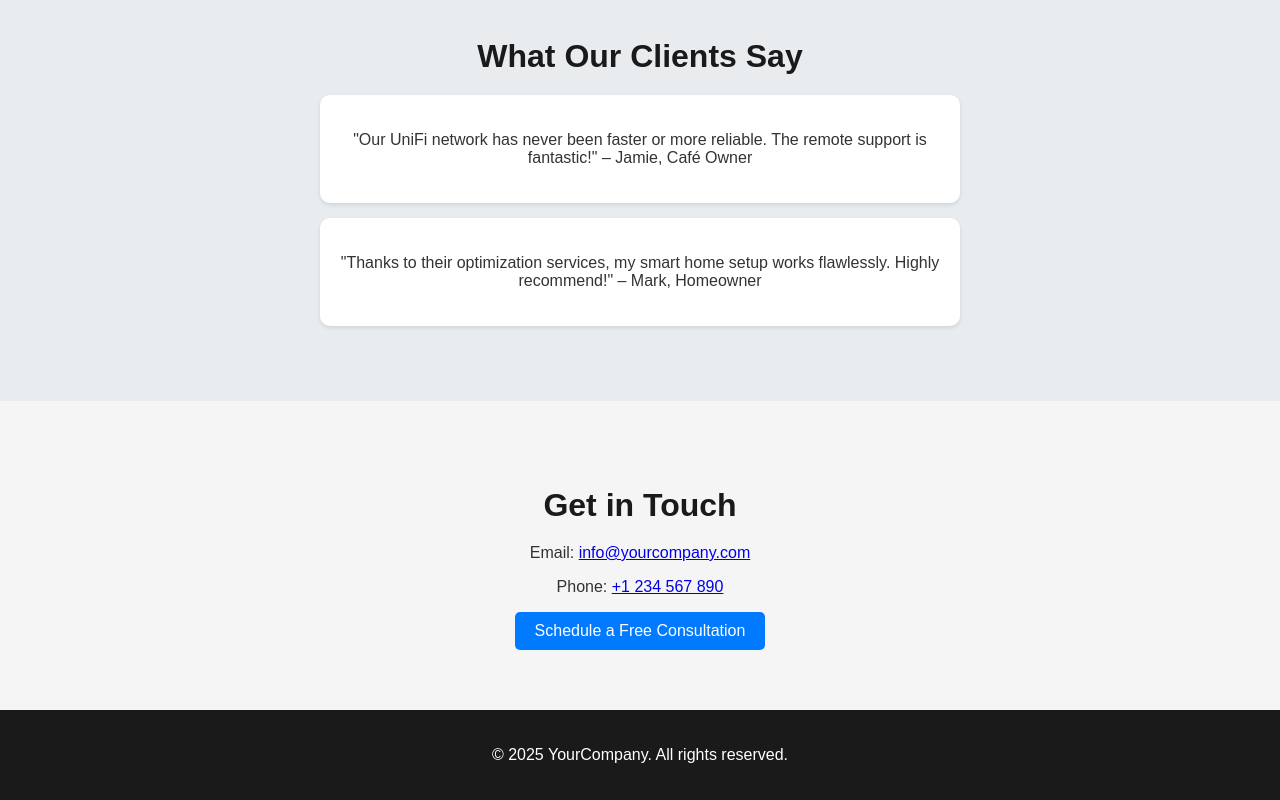
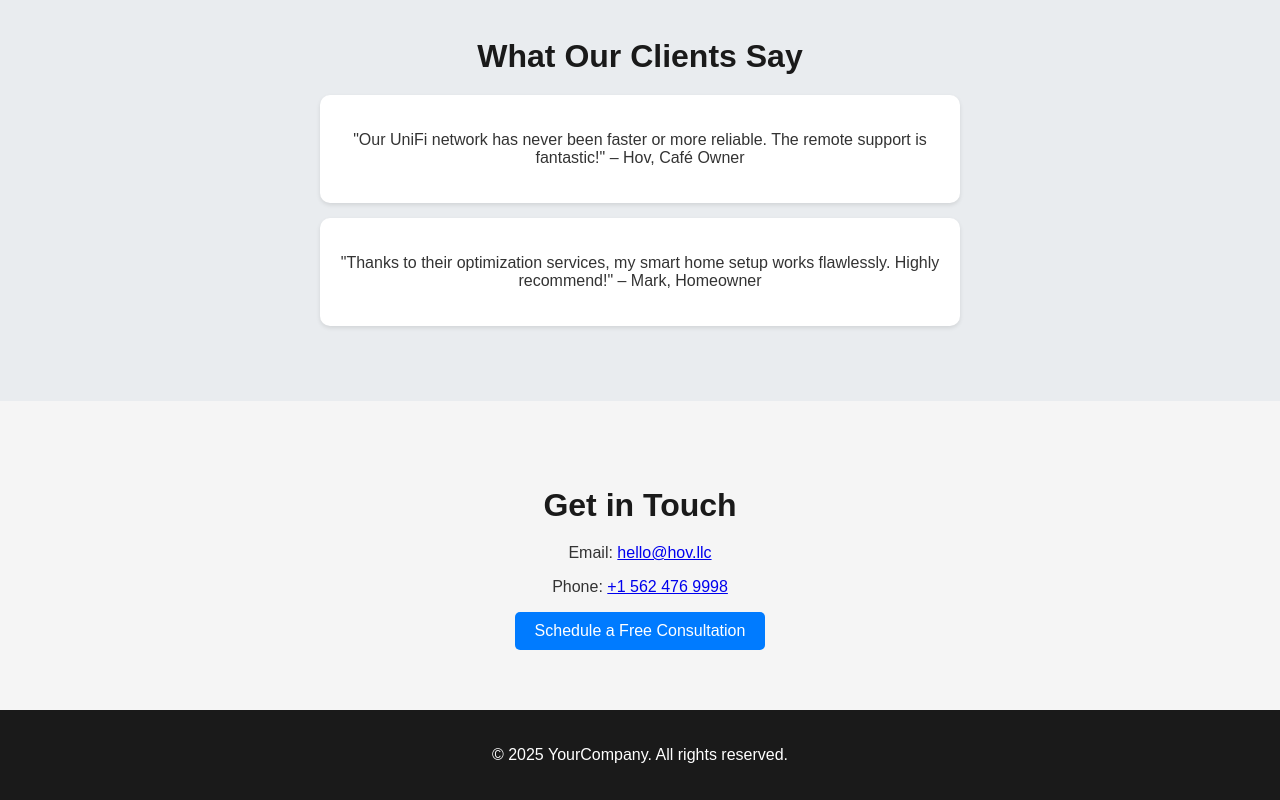
Before and after one commit to hovihov/hovllc, a plain HTML site: page index.html in a window 1280 px wide. Shown: the part 932-1732 px from the top of the page. Drawn offline with Linux system fonts and the light colour scheme.

Commit message:
Update index.html

```diff
--- a/index.html
+++ b/index.html
@@ -39,7 +39,7 @@
     <section id="testimonials">
         <h2 class="section-title">What Our Clients Say</h2>
         <div class="testimonial">
-            <p>"Our UniFi network has never been faster or more reliable. The remote support is fantastic!" – Jamie, Café Owner</p>
+            <p>"Our UniFi network has never been faster or more reliable. The remote support is fantastic!" – Hov, Café Owner</p>
         </div>
         <div class="testimonial">
             <p>"Thanks to their optimization services, my smart home setup works flawlessly. Highly recommend!" – Mark, Homeowner</p>
@@ -49,8 +49,8 @@
     <!-- Contact Section -->
     <section id="contact">
         <h2 class="section-title">Get in Touch</h2>
-        <p>Email: <a href="mailto:info@yourcompany.com">info@yourcompany.com</a></p>
-        <p>Phone: <a href="tel:+1234567890">+1 234 567 890</a></p>
+        <p>Email: <a href="mailto:hello@hov.llc">hello@hov.llc</a></p>
+        <p>Phone: <a href="tel:+15624769998">+1 562 476 9998</a></p>
         <a href="#contact-form" class="btn">Schedule a Free Consultation</a>
     </section>
 
```
